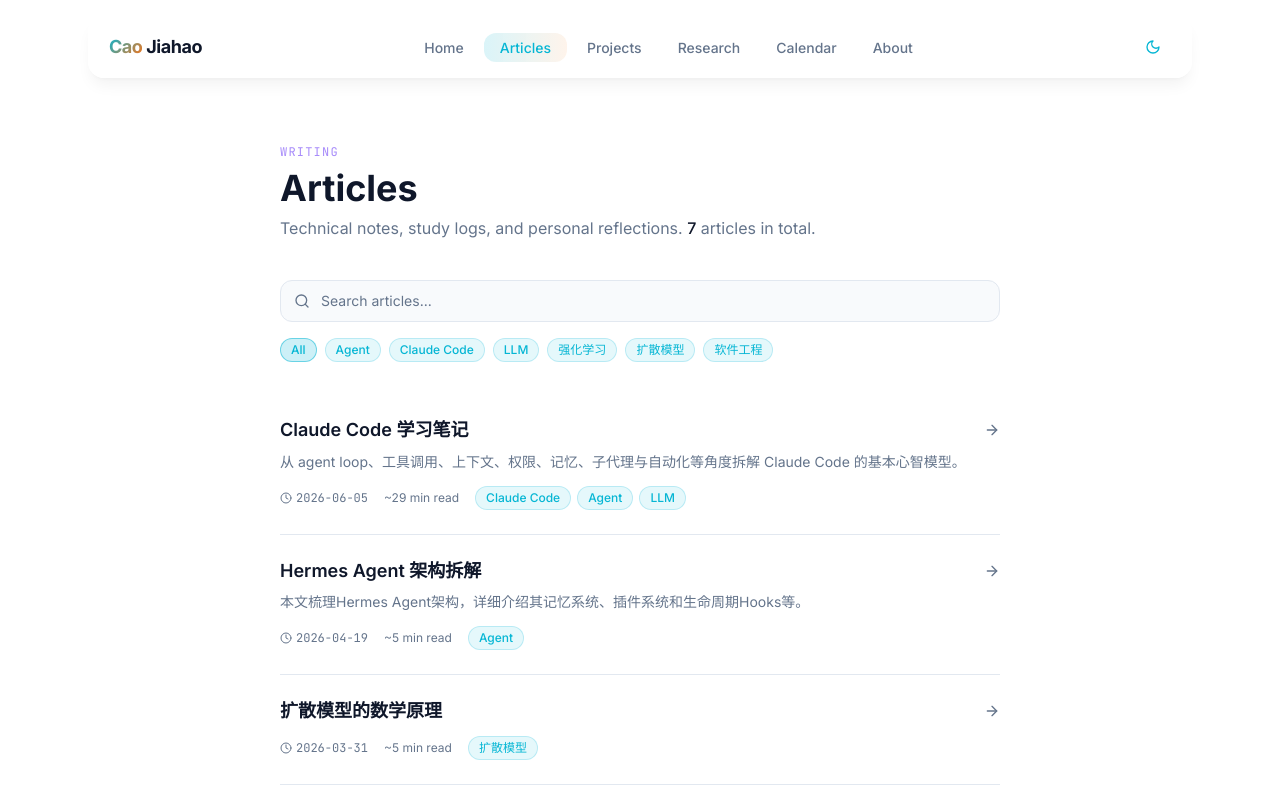
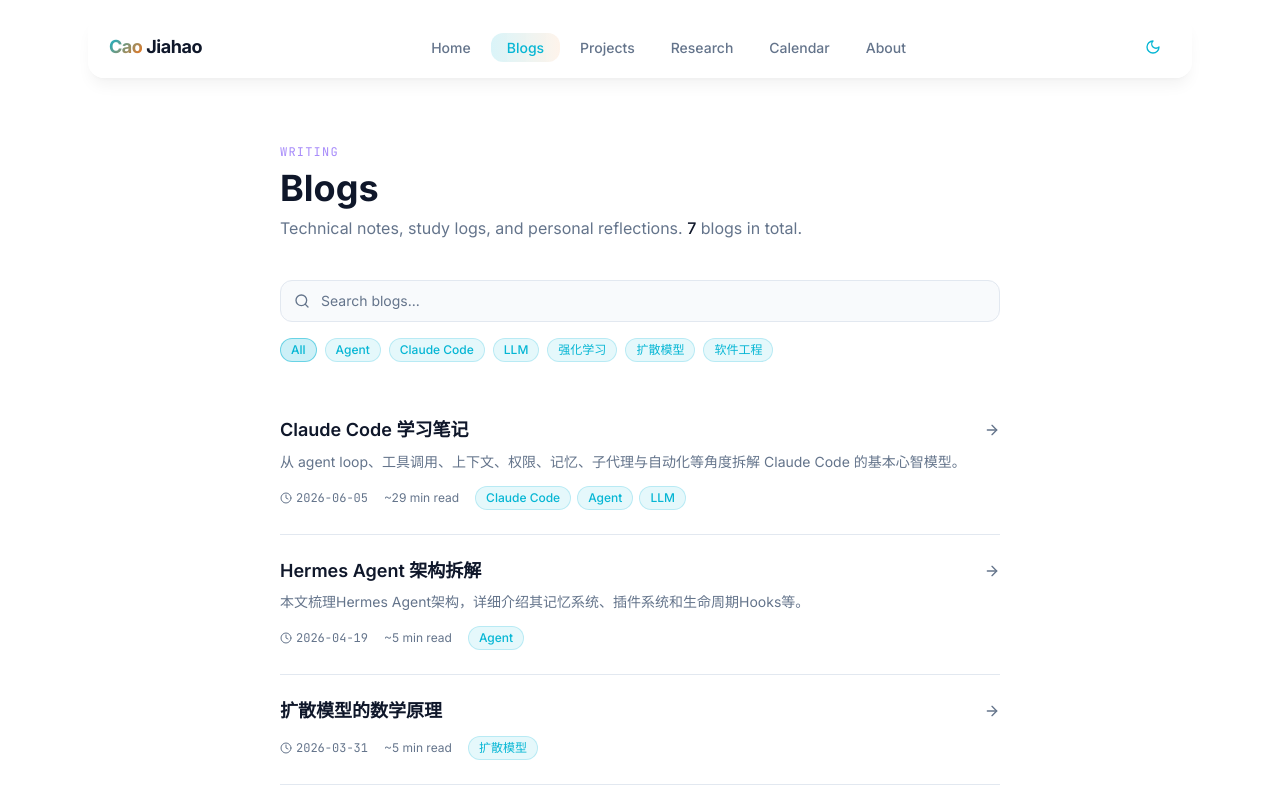
Before and after one commit to tanyouqing/tanyouqing.github.io, a Next.js app: page /articles in a window 1280 px wide. Shown: the top 800 px of the page. Built offline with nearby package versions, Linux system fonts and the light colour scheme.

Commit message:
rename Articles section to Blogs; drop Chinese name from about page

```diff
--- a/app/about/page.tsx
+++ b/app/about/page.tsx
@@ -129,7 +129,7 @@ export default function AboutPage() {
                     {/* Name & Position */}
                     <div className="text-center space-y-1">
                         <h2 className="text-xl font-bold text-[var(--fg)]">
-                            <span className="gradient-text">Cao</span> Jiahao · 曹家豪
+                            <span className="gradient-text">Cao</span> Jiahao
                         </h2>
                         <p className="text-sm text-[var(--muted)] flex items-center justify-center gap-1">
                             <GraduationCap size={13} className="text-cyan-500 dark:text-[#c9a55a]" />
--- a/app/articles/[slug]/page.tsx
+++ b/app/articles/[slug]/page.tsx
@@ -30,7 +30,7 @@ export default function ArticleDetailPage({ params }: { params: { slug: string }
                 href="/articles"
                 className="inline-flex items-center gap-2 text-sm text-[var(--muted)] hover:text-cyan-500 dark:hover:text-[#c9a55a] transition-colors mb-8"
             >
-                <ArrowLeft size={14} /> Back to Articles
+                <ArrowLeft size={14} /> Back to Blogs
             </Link>
 
             <div className="flex gap-12">
--- a/app/articles/page.tsx
+++ b/app/articles/page.tsx
@@ -3,8 +3,8 @@ import { ArticlesClient } from '@/components/ArticlesClient';
 import type { Metadata } from 'next';
 
 export const metadata: Metadata = {
-    title: 'Articles | Cao Jiahao',
-    description: 'Technical articles and study notes by Jiahao Cao',
+    title: 'Blogs | Cao Jiahao',
+    description: 'Technical blogs and study notes by Jiahao Cao',
 };
 
 export default function ArticlesPage() {
@@ -16,9 +16,9 @@ export default function ArticlesPage() {
             {/* Header */}
             <div className="mb-10 space-y-2">
                 <p className="text-xs font-mono tracking-widest uppercase text-violet-400 dark:text-[#d4b978]">Writing</p>
-                <h1 className="text-4xl font-bold text-[var(--fg)]">Articles</h1>
+                <h1 className="text-4xl font-bold text-[var(--fg)]">Blogs</h1>
                 <p className="text-[var(--muted)]">
-                    Technical notes, study logs, and personal reflections. <span className="text-[var(--fg)] font-medium">{articles.length}</span> articles in total.
+                    Technical notes, study logs, and personal reflections. <span className="text-[var(--fg)] font-medium">{articles.length}</span> blogs in total.
                 </p>
             </div>
 
--- a/app/page.tsx
+++ b/app/page.tsx
@@ -151,7 +151,7 @@ export default function HomePage() {
                         {/* Quick Links */}
                         <div className="grid grid-cols-1 sm:grid-cols-3 gap-3 pt-2">
                             {[
-                                { icon: BookOpen, label: 'Articles', href: '/articles', color: 'text-violet-400 dark:text-[#d4b978]' },
+                                { icon: BookOpen, label: 'Blogs', href: '/articles', color: 'text-violet-400 dark:text-[#d4b978]' },
                                 { icon: Code2, label: 'Projects', href: '/projects', color: 'text-cyan-400 dark:text-[#c9a55a]' },
                                 { icon: ArrowRight, label: 'Research', href: '/research', color: 'text-orange-400 dark:text-[#e2c67e]' },
                             ].map(({ icon: Icon, label, href, color }) => (
--- a/components/ArticlesClient.tsx
+++ b/components/ArticlesClient.tsx
@@ -32,7 +32,7 @@ export function ArticlesClient({ articles, tags }: ArticlesClientProps) {
                     <Search size={16} className="absolute left-3.5 top-1/2 -translate-y-1/2 text-[var(--muted)]" />
                     <input
                         type="text"
-                        placeholder="Search articles..."
+                        placeholder="Search blogs..."
                         value={query}
                         onChange={e => setQuery(e.target.value)}
                         className="w-full pl-10 pr-4 py-2.5 rounded-xl
@@ -47,7 +47,7 @@ export function ArticlesClient({ articles, tags }: ArticlesClientProps) {
             {/* Article List */}
             <div className="divide-y divide-[var(--border)]">
                 {filtered.length === 0 ? (
-                    <p className="py-12 text-center text-[var(--muted)]">No matching articles.</p>
+                    <p className="py-12 text-center text-[var(--muted)]">No matching blogs.</p>
                 ) : (
                     filtered.map((article, i) => (
                         <motion.article
--- a/components/Navbar.tsx
+++ b/components/Navbar.tsx
@@ -8,7 +8,7 @@ import { ThemeToggle } from './ThemeToggle';
 
 const navLinks = [
     { href: '/', label: 'Home' },
-    { href: '/articles', label: 'Articles' },
+    { href: '/articles', label: 'Blogs' },
     { href: '/projects', label: 'Projects' },
     { href: '/research', label: 'Research' },
     { href: '/calendar', label: 'Calendar' },
```
